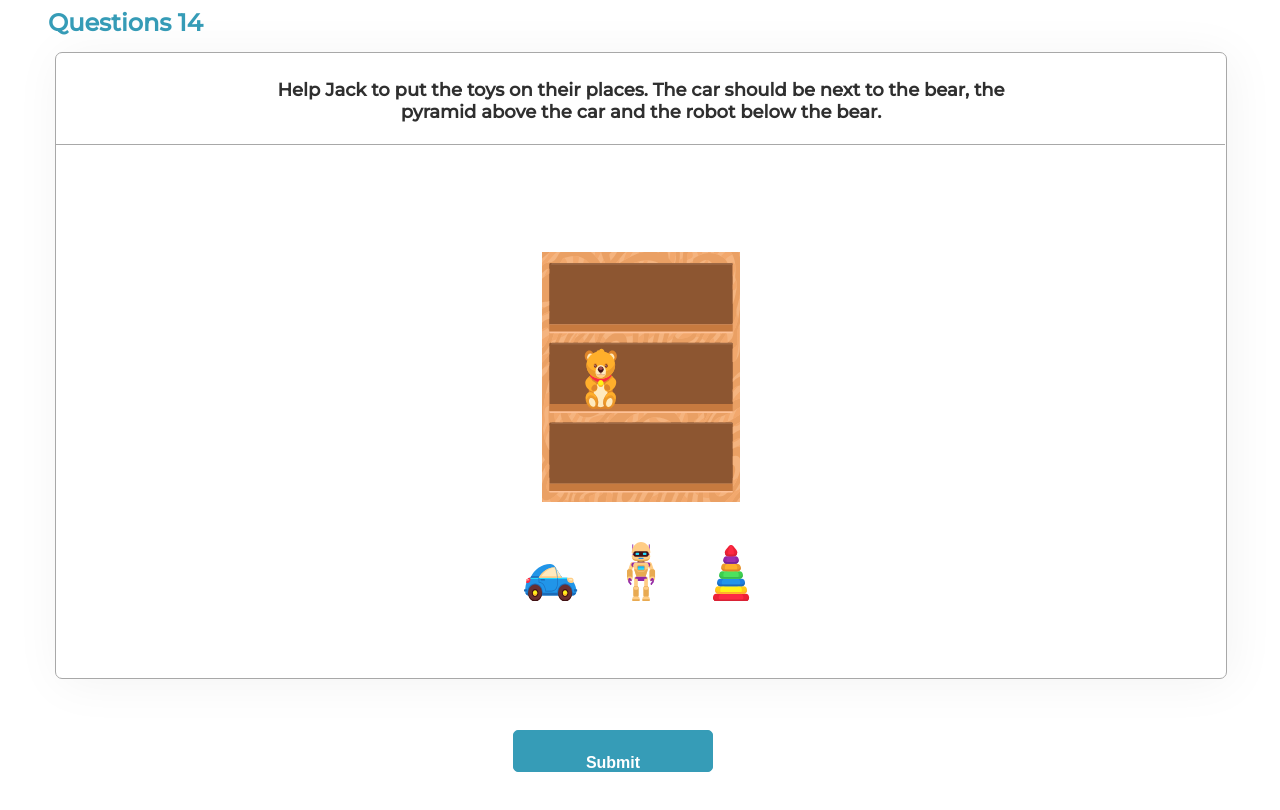
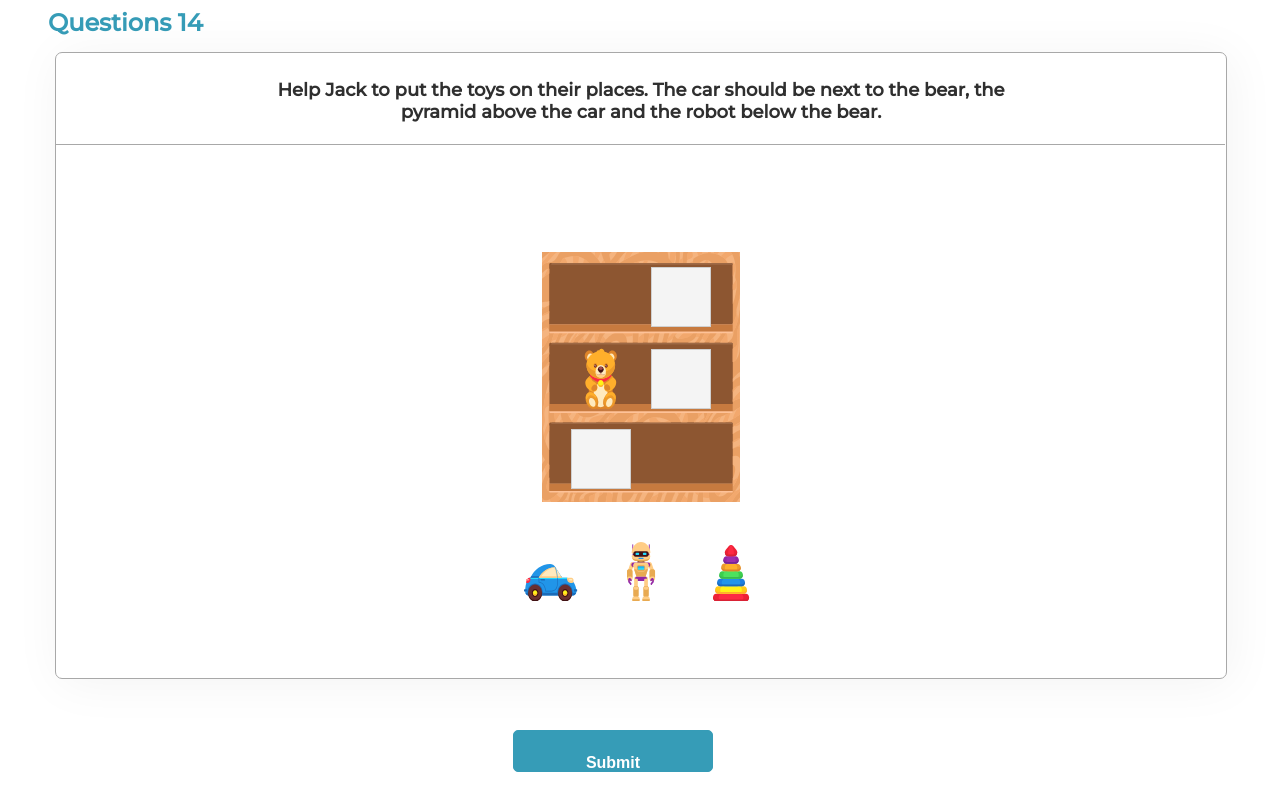
Before and after one commit to BossNumber1/new_practithink, a plain HTML site: page friday_arrangeToys/index.html in a window 1280 px wide. Drawn offline with Linux system fonts and the light colour scheme.

Commit message:
put the squares in their places

```diff
--- a/friday_arrangeToys/global.css
+++ b/friday_arrangeToys/global.css
@@ -99,6 +99,8 @@ body {
     height: 350px;
 }
 
+/* closet styles */
+
 .closetSpace {
     left: calc(50% - 370px / 2);
     width: 370px;
@@ -111,6 +113,30 @@ body {
     width: 198px;
     height: 250px;
 }
+
+#bottomSeat,
+#centralSeat,
+#topSeat {
+    width: 60px;
+    height: 60px;
+}
+
+#topSeat {
+    top: -235px;
+    left: 195px;
+}
+
+#centralSeat {
+    top: -213px;
+    left: 195px;
+}
+
+#bottomSeat {
+    top: -193px;
+    left: 115px;
+}
+
+/* toys styles */
 
 .toys {
     top: 39px;
--- a/friday_arrangeToys/index.html
+++ b/friday_arrangeToys/index.html
@@ -19,6 +19,15 @@
                     <div class="closet">
                         <img src="./pictures/closet.svg" alt="closet" />
                     </div>
+                    <div id="topSeat">
+                        <img src="./pictures/square.svg" alt="place" />
+                    </div>
+                    <div id="centralSeat">
+                        <img src="./pictures/square.svg" alt="place" />
+                    </div>
+                    <div id="bottomSeat">
+                        <img src="./pictures/square.svg" alt="place" />
+                    </div>
                 </div>
                 <div class="toys">
                     <div class="toy">
```
Also changed, not shown: friday_arrangeToys/pictures/square.svg (added).
